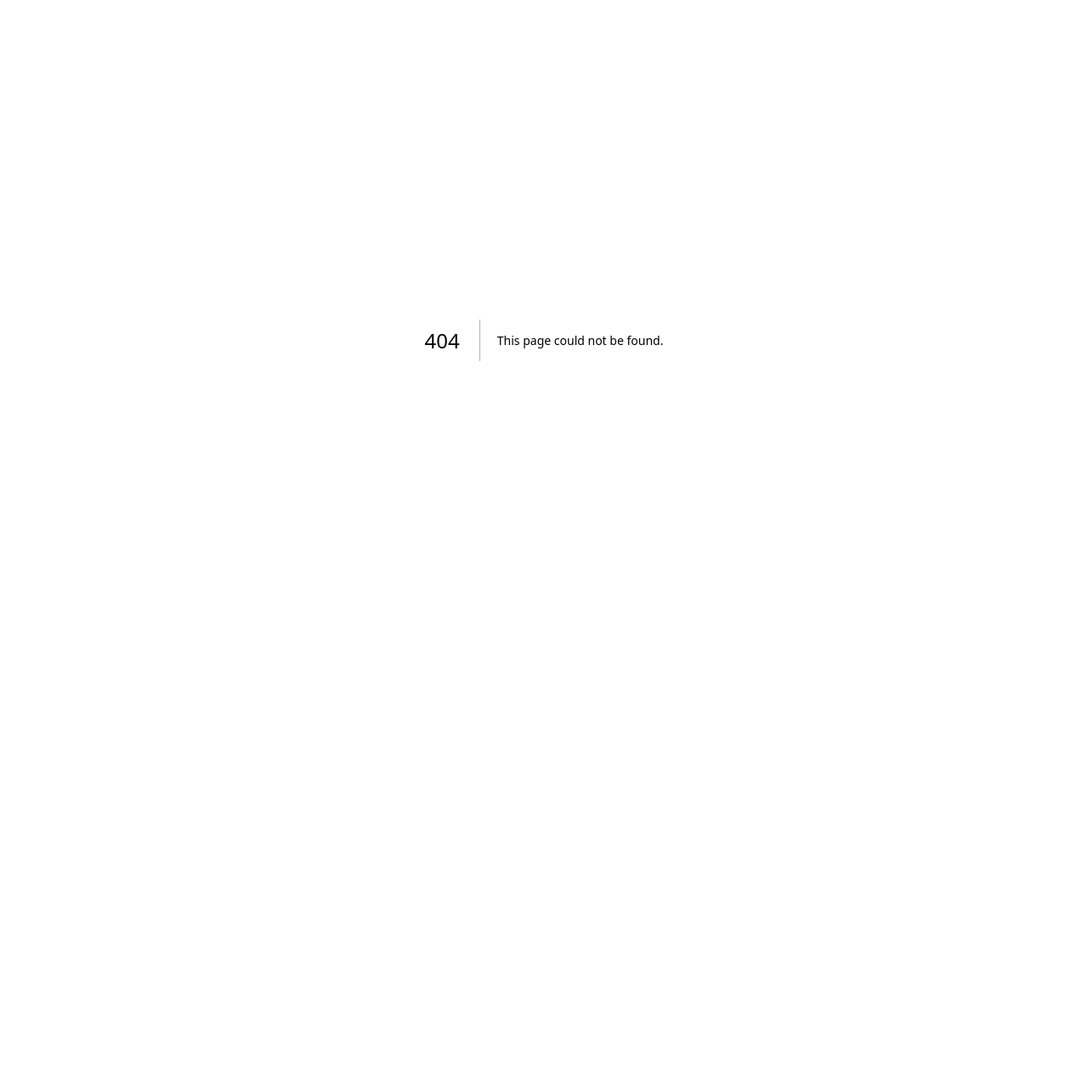
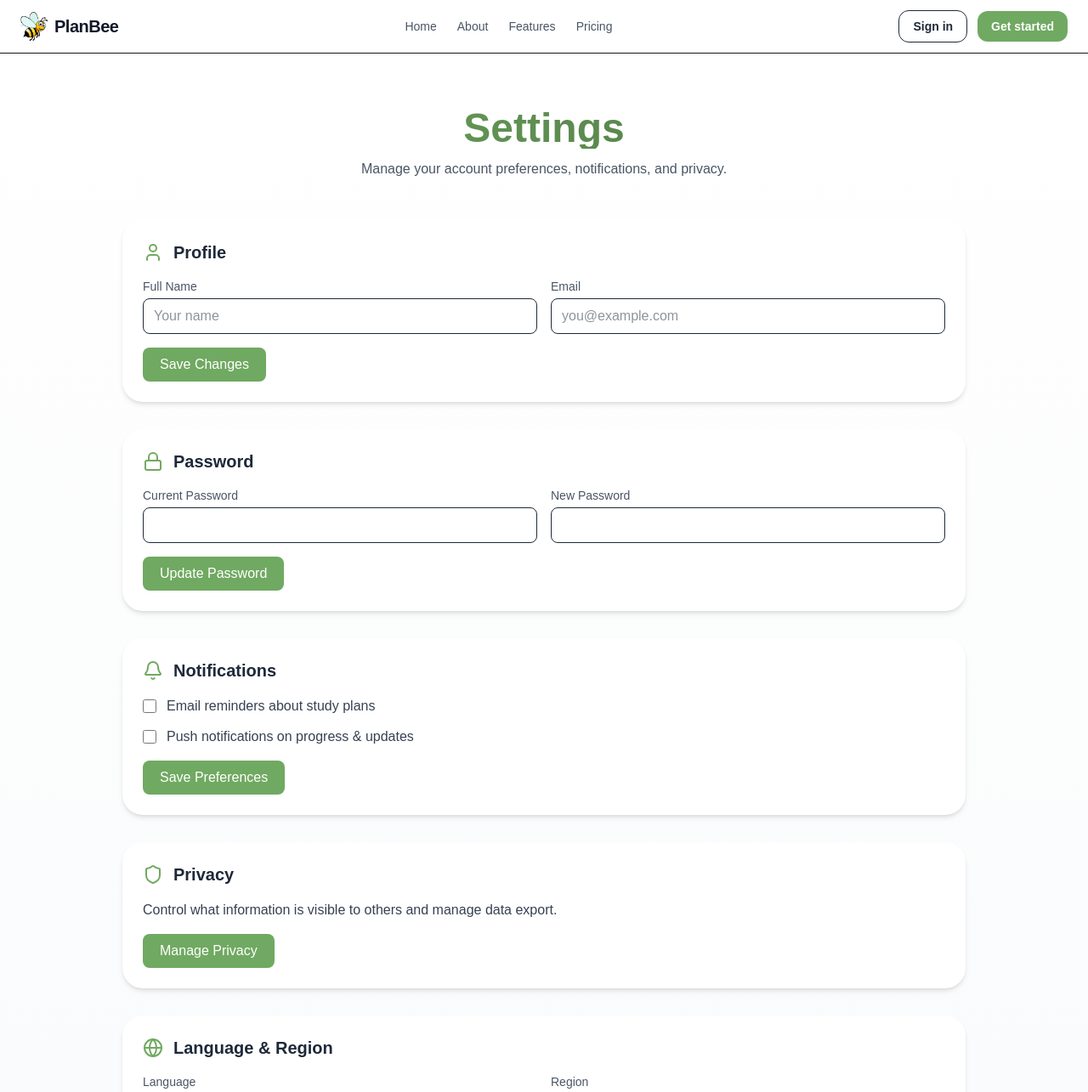
Before and after one commit to tetrabytes-uom/tetrabytes_hackelite2.0, a Next.js app: page /settings in a window 1280 px wide. Before the commit this address had no page. Shown: the top 1285 px of the page at 85% size. Before the commit the page ends 800 px from the top, so only its background shows below. Built offline with nearby package versions, Linux system fonts and the light colour scheme.

Commit message:
feat: settings page

```diff
--- a/src/app/about/page.tsx
+++ b/src/app/about/page.tsx
@@ -8,7 +8,6 @@ import { motion } from 'framer-motion';
 import { Users, Target, Award, BookOpen } from 'lucide-react';
 
 const AboutPage: React.FC = () => {
-  // ✅ put features in an array
   const features = [
     {
       icon: <Target className="h-6 w-6 text-[#70A961]" />,
@@ -32,7 +31,6 @@ const AboutPage: React.FC = () => {
     },
   ];
 
-  // ✅ put team members in an array
   const teamMembers = [
     'Ishan Hansaka Silva',
     'T. M. Heshan Maduwantha Yatigammana',
--- /dev/null
+++ b/src/app/settings/page.tsx
@@ -0,0 +1,219 @@
+"use client";
+
+import React from "react";
+import Navbar from "@/components/UI/Navbar";
+import Footer from "@/components/UI/Footer";
+import { motion } from "framer-motion";
+import { Bell, Lock, User, Shield, Globe } from "lucide-react";
+
+const SettingsPage: React.FC = () => {
+  return (
+    <div className="bg-gradient-to-b from-white to-gray-50 min-h-screen">
+      <Navbar />
+
+      <section className="mx-auto max-w-5xl px-4 py-16">
+        {/* Header */}
+        <motion.div
+          initial={{ opacity: 0, y: 20 }}
+          animate={{ opacity: 1, y: 0 }}
+          transition={{ duration: 0.6 }}
+          className="mb-12 text-center"
+        >
+          <h1 className="bg-gradient-to-r from-[#70A961] to-[#4B7340] bg-clip-text text-4xl font-bold text-transparent md:text-5xl">
+            Settings
+          </h1>
+          <p className="mt-3 text-gray-600">
+            Manage your account preferences, notifications, and privacy.
+          </p>
+        </motion.div>
+
+        {/* Settings Sections */}
+        <div className="space-y-8">
+          {/* Profile */}
+          <motion.div
+            initial={{ opacity: 0, y: 20 }}
+            animate={{ opacity: 1, y: 0 }}
+            transition={{ delay: 0.1 }}
+            className="rounded-3xl bg-white p-6 shadow-md"
+          >
+            <div className="mb-4 flex items-center gap-3">
+              <User className="h-6 w-6 text-[#70A961]" />
+              <h2 className="text-xl font-semibold text-gray-800">Profile</h2>
+            </div>
+            <div className="grid gap-4 md:grid-cols-2">
+              <div>
+                <label className="block text-sm text-gray-600">Full Name</label>
+                <input
+                  type="text"
+                  placeholder="Your name"
+                  className="mt-1 w-full rounded-lg border px-3 py-2 text-gray-800 focus:border-[#70A961] focus:outline-none"
+                />
+              </div>
+              <div>
+                <label className="block text-sm text-gray-600">Email</label>
+                <input
+                  type="email"
+                  placeholder="you@example.com"
+                  className="mt-1 w-full rounded-lg border px-3 py-2 text-gray-800 focus:border-[#70A961] focus:outline-none"
+                />
+              </div>
+            </div>
+            <button
+              className="mt-4 rounded-lg bg-[#70A961] px-5 py-2 text-white
+  hover:bg-[#5f8c4b] transition-all duration-200 cursor-pointer
+  hover:shadow-lg active:scale-95"
+            >
+              Save Changes
+            </button>
+          </motion.div>
+
+          {/* Password */}
+          <motion.div
+            initial={{ opacity: 0, y: 20 }}
+            animate={{ opacity: 1, y: 0 }}
+            transition={{ delay: 0.2 }}
+            className="rounded-3xl bg-white p-6 shadow-md"
+          >
+            <div className="mb-4 flex items-center gap-3">
+              <Lock className="h-6 w-6 text-[#70A961]" />
+              <h2 className="text-xl font-semibold text-gray-800">Password</h2>
+            </div>
+            <div className="grid gap-4 md:grid-cols-2">
+              <div>
+                <label className="block text-sm text-gray-600">
+                  Current Password
+                </label>
+                <input
+                  type="password"
+                  className="mt-1 w-full rounded-lg border px-3 py-2 text-gray-800 focus:border-[#70A961] focus:outline-none"
+                />
+              </div>
+              <div>
+                <label className="block text-sm text-gray-600">
+                  New Password
+                </label>
+                <input
+                  type="password"
+                  className="mt-1 w-full rounded-lg border px-3 py-2 text-gray-800 focus:border-[#70A961] focus:outline-none"
+                />
+              </div>
+            </div>
+            <button
+              className="mt-4 rounded-lg bg-[#70A961] px-5 py-2 text-white
+  hover:bg-[#5f8c4b] transition-all duration-200 cursor-pointer
+  hover:shadow-lg active:scale-95"
+            >
+              Update Password
+            </button>
+          </motion.div>
+
+          {/* Notifications */}
+          <motion.div
+            initial={{ opacity: 0, y: 20 }}
+            animate={{ opacity: 1, y: 0 }}
+            transition={{ delay: 0.3 }}
+            className="rounded-3xl bg-white p-6 shadow-md"
+          >
+            <div className="mb-4 flex items-center gap-3">
+              <Bell className="h-6 w-6 text-[#70A961]" />
+              <h2 className="text-xl font-semibold text-gray-800">
+                Notifications
+              </h2>
+            </div>
+            <div className="space-y-3">
+              <label className="flex items-center gap-3 text-gray-700">
+                <input
+                  type="checkbox"
+                  className="h-4 w-4 rounded border-gray-300"
+                />
+                Email reminders about study plans
+              </label>
+              <label className="flex items-center gap-3 text-gray-700">
+                <input
+                  type="checkbox"
+                  className="h-4 w-4 rounded border-gray-300"
+                />
+                Push notifications on progress & updates
+              </label>
+            </div>
+            <button
+              className="mt-4 rounded-lg bg-[#70A961] px-5 py-2 text-white
+  hover:bg-[#5f8c4b] transition-all duration-200 cursor-pointer
+  hover:shadow-lg active:scale-95"
+            >
+              Save Preferences
+            </button>
+          </motion.div>
+
+          {/* Privacy */}
+          <motion.div
+            initial={{ opacity: 0, y: 20 }}
+            animate={{ opacity: 1, y: 0 }}
+            transition={{ delay: 0.4 }}
+            className="rounded-3xl bg-white p-6 shadow-md"
+          >
+            <div className="mb-4 flex items-center gap-3">
+              <Shield className="h-6 w-6 text-[#70A961]" />
+              <h2 className="text-xl font-semibold text-gray-800">Privacy</h2>
+            </div>
+            <p className="text-gray-700">
+              Control what information is visible to others and manage data
+              export.
+            </p>
+            <button
+              className="mt-4 rounded-lg bg-[#70A961] px-5 py-2 text-white
+  hover:bg-[#5f8c4b] transition-all duration-200 cursor-pointer
+  hover:shadow-lg active:scale-95"
+            >
+              Manage Privacy
+            </button>
+          </motion.div>
+
+          {/* Language/Region */}
+          <motion.div
+            initial={{ opacity: 0, y: 20 }}
+            animate={{ opacity: 1, y: 0 }}
+            transition={{ delay: 0.5 }}
+            className="rounded-3xl bg-white p-6 shadow-md"
+          >
+            <div className="mb-4 flex items-center gap-3">
+              <Globe className="h-6 w-6 text-[#70A961]" />
+              <h2 className="text-xl font-semibold text-gray-800">
+                Language & Region
+              </h2>
+            </div>
+            <div className="grid gap-4 md:grid-cols-2">
+              <div>
+                <label className="block text-sm text-gray-600">Language</label>
+                <select className="mt-1 w-full rounded-lg border px-3 py-2 text-gray-800 focus:border-[#70A961] focus:outline-none">
+                  <option>English</option>
+                  <option>Sinhala</option>
+                  <option>Tamil</option>
+                </select>
+              </div>
+              <div>
+                <label className="block text-sm text-gray-600">Region</label>
+                <select className="mt-1 w-full rounded-lg border px-3 py-2 text-gray-800 focus:border-[#70A961] focus:outline-none">
+                  <option>Sri Lanka</option>
+                  <option>India</option>
+                  <option>Other</option>
+                </select>
+              </div>
+            </div>
+            <button
+              className="mt-4 rounded-lg bg-[#70A961] px-5 py-2 text-white
+  hover:bg-[#5f8c4b] transition-all duration-200 cursor-pointer
+  hover:shadow-lg active:scale-95"
+            >
+              Save Settings
+            </button>
+          </motion.div>
+        </div>
+      </section>
+
+      <Footer />
+    </div>
+  );
+};
+
+export default SettingsPage;
```
